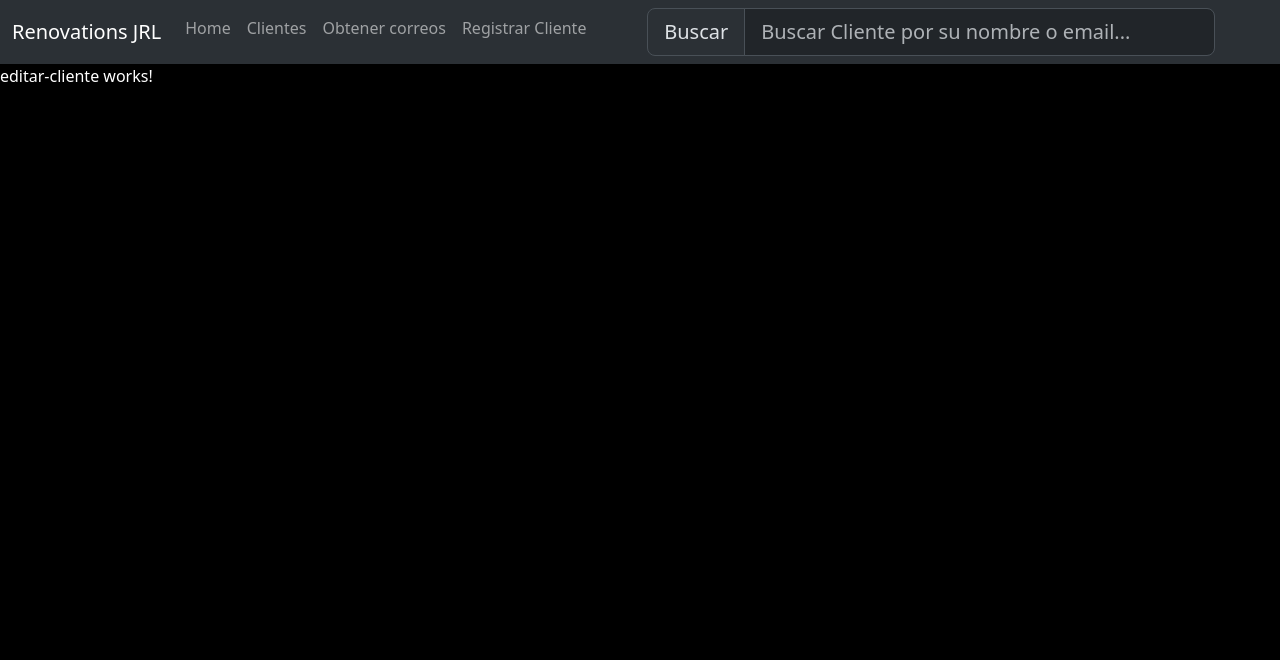
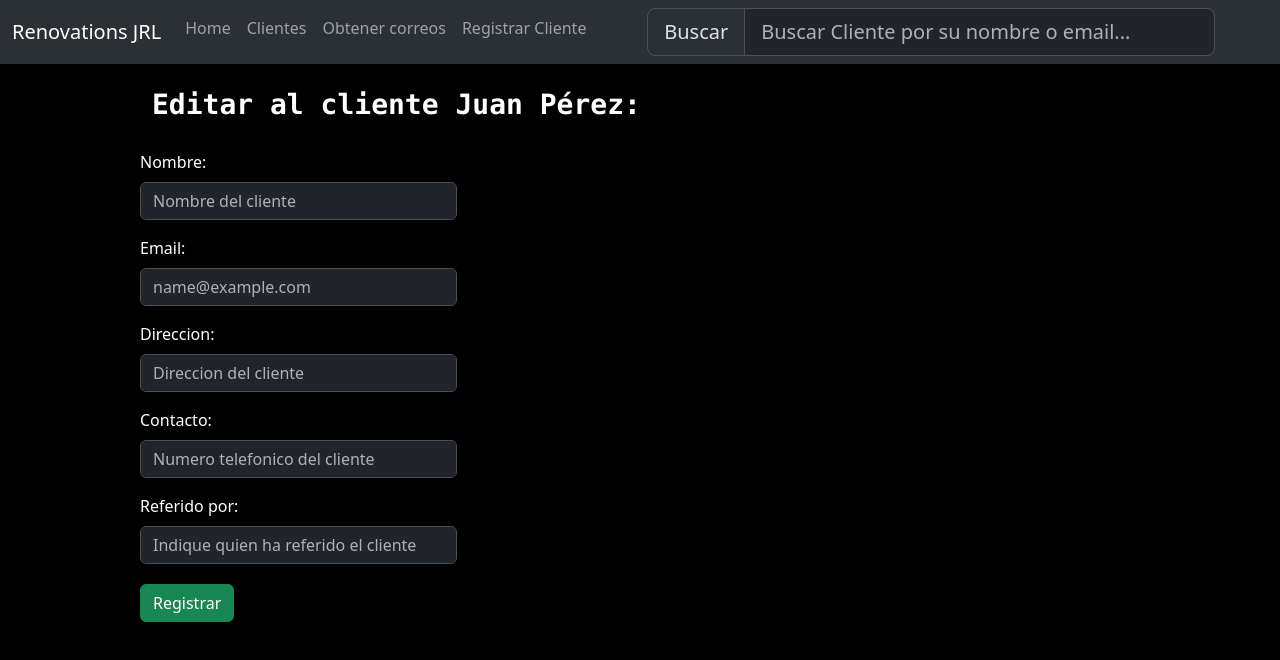
Before and after one commit to Apolo4427/Renovations-Front, an Angular app: page /editarCliente/1 in a window 1280 px wide. Shown: the top 660 px of the page. Built offline with nearby package versions, Linux system fonts and the light colour scheme.

Commit message:
agregando editor para los clientes, (interface)

```diff
--- a/src/app/Editar/editar-cliente/editar-cliente.component.css
+++ b/src/app/Editar/editar-cliente/editar-cliente.component.css
@@ -0,0 +1,3 @@
+.container {
+    margin-top: 20px;
+}
--- a/src/app/Editar/editar-cliente/editar-cliente.component.html
+++ b/src/app/Editar/editar-cliente/editar-cliente.component.html
@@ -1 +1,75 @@
-<p>editar-cliente works!</p>
+<div class="container" style="max-width: 80%;">
+    <div class="container titulo">
+        <b class="fs-3 font-monospace">Editar al cliente {{cliente?.nombre}}: </b>
+    </div>
+    <br>
+    <form [formGroup]="clienteForm" class="row g-3 needs-validation" novalidate (submit)="enviar($event)" style="width: 100%;">
+        <div class="col-md-4 position-relative">
+            <div class="mb-3">
+                <label for="exampleFormControlInput1" class="form-label">Nombre: </label>
+                <input type="text" class="form-control"
+                id="exampleFormControlInput1"
+                 placeholder="Nombre del cliente"
+                 formControlName="nombre"
+                 [ngClass]="{'is-invalid': hasErrors('nombre','required') || hasErrors('nombre','minlength')}">
+                @if(hasErrors('nombre','required')){
+                    <span class="text-danger">tines que rellenar este campo</span>
+                }
+                @if(hasErrors('nombre','minlength')){
+                    <span class="text-danger">El nombre debe tener minimo 3 caracteres</span>
+                }
+            </div>
+            <div class="mb-3">
+                <label for="exampleFormControlInput2" class="form-label">Email: </label>
+                <input type="email" class="form-control"
+                id="exampleFormControlInput2"
+                 placeholder="name@example.com"
+                 formControlName="email"
+                 [ngClass]="{'is-invalid': hasErrors('email','required') || hasErrors('email','email')}"/>
+                 @if(hasErrors('email','required')){
+                    <span class="text-danger">tines que rellenar este campo</span>
+                 }
+                 @if(hasErrors('email','email')){
+                    <span class="text-danger">formato de email invalido</span>
+                 }
+            </div>
+            <div class="mb-3">
+                <label for="exampleFormControlInput3" class="form-label">Direccion: </label>
+                <input type="text" class="form-control"
+                id="exampleFormControlInput3"
+                 placeholder="Direccion del cliente"
+                 formControlName="direccion"
+                 [ngClass]="{'is-invalid': hasErrors('direccion','required') || hasErrors('direccion','minlength')}">
+                 @if(hasErrors('direccion','required')){
+                     <span class="text-danger">tines que rellenar este campo</span>
+                 }
+                 @if(hasErrors('direccion','minlength')){
+                     <span class="text-danger">La Direccion debe tener minimo 4 caracteres</span>
+                 }
+            </div>
+            <div class="mb-3">
+                <label for="exampleFormControlInput4" class="form-label">Contacto: </label>
+                <input type="text" class="form-control"
+                id="exampleFormControlInput4"
+                 placeholder="Numero telefonico del cliente"
+                 formControlName="contacto"
+                 [ngClass]="{'is-invalid': hasErrors('contacto','required') || hasErrors('contacto','minlength')}">
+                 @if(hasErrors('contacto','required')){
+                     <span class="text-danger">tines que rellenar este campo</span>
+                 }
+                 @if(hasErrors('contacto','minlength')){
+                     <span class="text-danger">El numero debe tener minimo 10 caracteres</span>
+                 }
+            </div>
+            <div class="mb-3">
+                <label for="exampleFormControlInput5" class="form-label">Referido por: </label>
+                <input type="text" class="form-control"
+                id="exampleFormControlInput5"
+                 placeholder="Indique quien ha referido el cliente"
+                 formControlName="referidoPor"
+                 >
+            </div>
+        <div class="col-12" style="margin: 20px 0px;">
+          <button class="btn btn-success" type="submit">Registrar</button>
+        </div>
+</div>
--- a/src/app/Editar/editar-cliente/editar-cliente.component.ts
+++ b/src/app/Editar/editar-cliente/editar-cliente.component.ts
@@ -1,12 +1,58 @@
-import { Component } from '@angular/core';
+import { Component, OnInit, inject } from '@angular/core';
+import { FormBuilder, FormGroup, ReactiveFormsModule, Validators } from '@angular/forms';
+import { ApiServiceClientesService } from '../../Services/api-service-clientes.service';
+import { ActivatedRoute } from '@angular/router';
+import { Cliente } from '../../models/Cliente.model';
+import { ClienteService } from '../../cliente-prueba.service';
+import { NgClass } from '@angular/common';
+import { validateHeaderValue } from 'http';
 
 @Component({
   selector: 'app-editar-cliente',
   standalone: true,
-  imports: [],
+  imports: [NgClass, ReactiveFormsModule],
   templateUrl: './editar-cliente.component.html',
   styleUrl: './editar-cliente.component.css'
 })
-export class EditarClienteComponent {
+export class EditarClienteComponent  implements OnInit{
 
+  clienteForm!: FormGroup;//"!" significa que nos comprometemos a que nunca sea null
+  cliente?:Cliente;
+
+  private _clienteServices = inject(ApiServiceClientesService);
+  private _activedRouter = inject(ActivatedRoute);
+  private _clientePrueba = inject(ClienteService);
+
+
+  constructor(private fromBuilder:FormBuilder){
+    this.clienteForm = this.fromBuilder.group({
+      email:['', [Validators.email]],
+      nombre: ['', [Validators.minLength(3)]],
+      direccion: ['', [Validators.minLength(4)]],
+      contacto: ['', [Validators.minLength(10)]],
+      referidoPor: ['',[Validators.minLength(3)]]
+    });
+  }
+
+  ngOnInit(): void {
+    // this._activedRouter.params.subscribe(
+    //   params => {
+    //     this._clienteServices.getCliente(params['id']).subscribe((data:Cliente)=>{
+    //       this.cliente=data;
+    //     });
+    //   }
+    // )
+    this.cliente=this._clientePrueba.getCliente();
+  }
+
+  hasErrors(field: string, typeError:string){
+    return this.clienteForm.get(field)?.hasError(typeError) && this.clienteForm.get(field)?.touched;
+  }
+
+  enviar(event: Event){
+    event.preventDefault();
+    console.log('Enviado')
+    this.clienteForm.get('email')?.setValue('');
+    this.clienteForm.get('nombre')?.setValue('');
+  }
 }
--- a/src/app/Registrar/registrar-cliente/registrar-cliente.component.ts
+++ b/src/app/Registrar/registrar-cliente/registrar-cliente.component.ts
@@ -18,7 +18,8 @@ export class RegistrarClienteComponent {
       email:['', [Validators.required,Validators.email]],
       nombre: ['', [Validators.required,Validators.minLength(3)]],
       direccion: ['', [Validators.required,Validators.minLength(4)]],
-      contacto: ['', [Validators.required,Validators.minLength(10)]]
+      contacto: ['', [Validators.required,Validators.minLength(10)]],
+      referidoPor: ['', [Validators.minLength(3)]]
     });
   }
 
--- a/src/app/Registrar/registrar-proyecto/registrar-proyecto.component.ts
+++ b/src/app/Registrar/registrar-proyecto/registrar-proyecto.component.ts
@@ -12,7 +12,8 @@ import { ApiServiceClientesService } from '../../Services/api-service-clientes.s
 })
 export class RegistrarProyectoComponent implements OnInit{
 
-  clienteEmail?:string='';
+  clienteId?:number;
+  clienteEmail?:string;
   proyectoForm!: FormGroup;//"!" significa que nos comprometemos a que nunca sea null
 
   private _clienteServices = inject(ApiServiceClientesService);
@@ -23,7 +24,7 @@ export class RegistrarProyectoComponent implements OnInit{
       fechaEstimado: ['', [Validators.required,Validators.minLength(3)]],
       fechaInicio: ['', [Validators.required,Validators.minLength(4)]],
       contratante: ['', [Validators.required,Validators.minLength(10)]],
-      emailCliente: [{value: this.clienteEmail}, [Validators.required,Validators.email]],
+      emailCliente: [''],
       valorAprovado: ['', [Validators.required,Validators.minLength(10)]],
       fechaDePagoValorAprovado: ['', [Validators.required,Validators.minLength(10)]]
     });
@@ -31,6 +32,7 @@ export class RegistrarProyectoComponent implements OnInit{
 
   ngOnInit(): void {
       this.clienteEmail = this._clienteServices.clienteEmail;
+      this.clienteId = this._clienteServices.clienteId;
   }
 
   hasErrors(field: string, typeError:string){
--- a/src/app/Services/api-service-clientes.service.ts
+++ b/src/app/Services/api-service-clientes.service.ts
@@ -9,6 +9,7 @@ import { Observable } from 'rxjs';
 export class ApiServiceClientesService {
 
   public clienteEmail?:string;
+  public clienteId?:number;
 
   private _Http = inject(HttpClient);
 
--- a/src/app/cliente-detail/cliente-detail.component.html
+++ b/src/app/cliente-detail/cliente-detail.component.html
@@ -28,7 +28,7 @@
 <div class="container">
     <label for="nuevoProyecto" class="font-monospace" ><b class="fs-3">Registrar un nuevo proyecto al cliente {{cliente?.nombre}}:</b></label>
     <br>
-    <button type="button" class="btn btn-outline-success" name="nuevoProyecto" (click)="onNuevoProyecto(cliente?.email)">
+    <button type="button" class="btn btn-outline-success" name="nuevoProyecto" (click)="onNuevoProyecto()">
         Registrar
     </button>
 </div>
--- a/src/app/cliente-detail/cliente-detail.component.ts
+++ b/src/app/cliente-detail/cliente-detail.component.ts
@@ -15,7 +15,7 @@ import { ClienteService } from '../cliente-prueba.service';
 })
 export class ClienteDetailComponent implements OnInit {
 
-  //private _serviceClientes = inject(ApiServiceClientesService);
+  private _serviceClientes = inject(ApiServiceClientesService);
   private _serviceProductos = inject(ApisProyectosServicesService);
   //private _activedRoute = inject(ActivatedRoute);
   private _router = inject(Router);
@@ -46,8 +46,9 @@ export class ClienteDetailComponent implements OnInit {
     this._router.navigate(['proyecto',proyectoId]);
   }
 
-  onNuevoProyecto(clienteEmail:string | undefined):void{
-   // this._serviceClientes.clienteEmail=clienteEmail;
+  onNuevoProyecto():void{
+    this._serviceClientes.clienteEmail=this.cliente?.email;
+    this._serviceClientes.clienteId = this.cliente?.id;
     this._router.navigate(['registrarProyecto']);
   }
 
```
Also changed, not shown: src/app/Registrar/registrar-proyecto/registrar-proyecto.component.html (+13 -22 lines).
